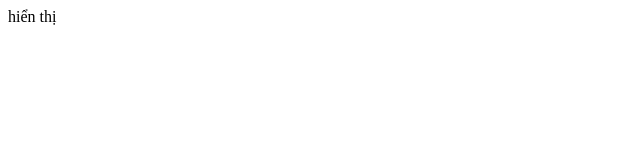
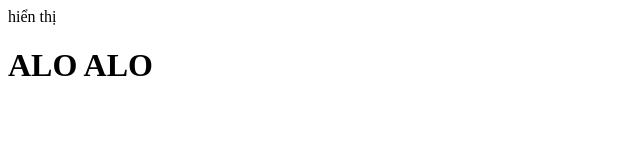
Before and after one commit to nguyenkhoa98/Test_loaData, a plain HTML site: page index.html in a window 1280 px wide. Shown: the whole page, without its empty margins (0-640 px from the left). Drawn offline with Linux system fonts and the light colour scheme.

Commit message:
da chinh sua

```diff
--- a/index.html
+++ b/index.html
@@ -7,5 +7,6 @@
 </head>
 <body>
     <div>hiển thị</div>
+    <h1>ALO ALO</h1>
 </body>
 </html>
```
